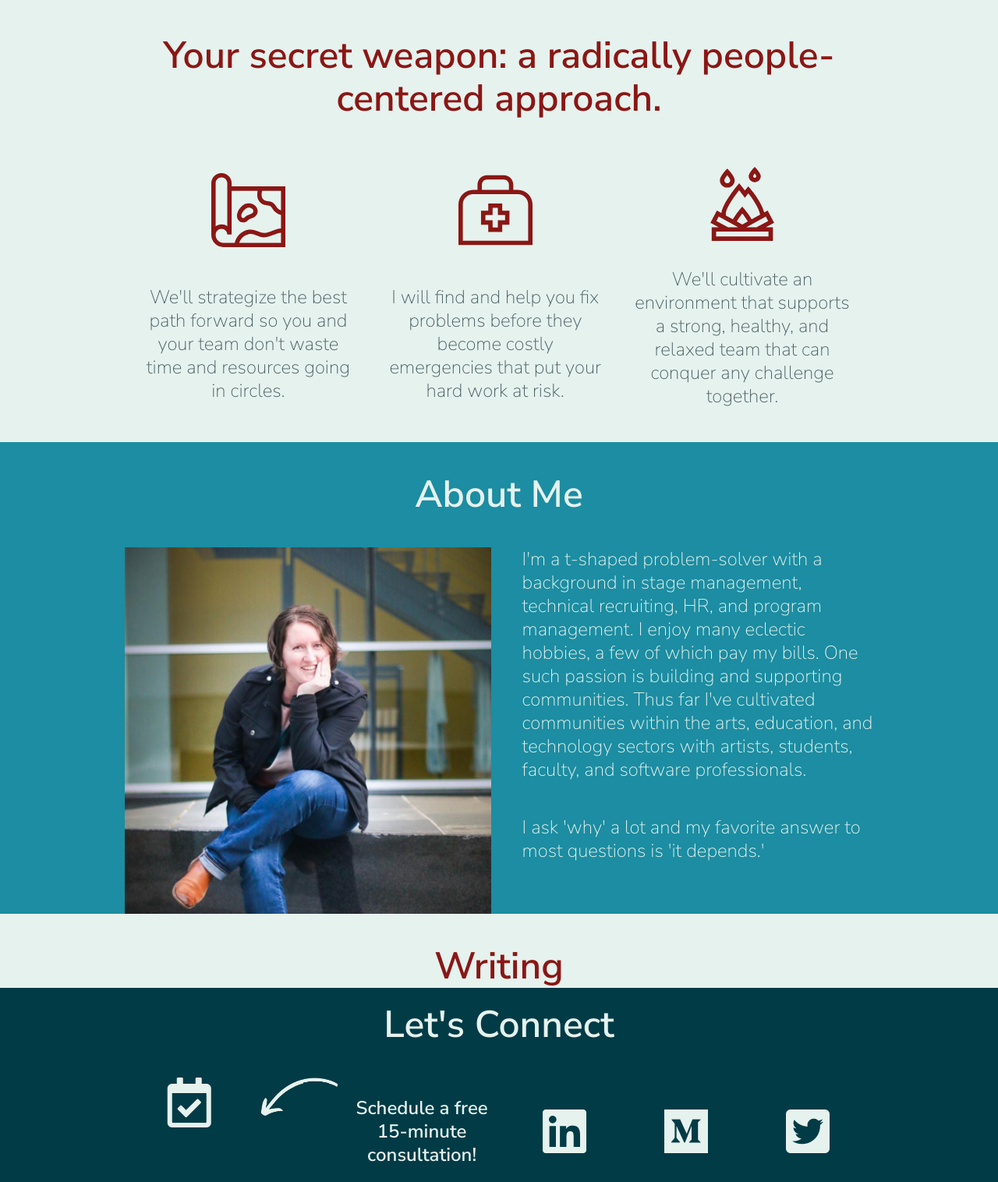
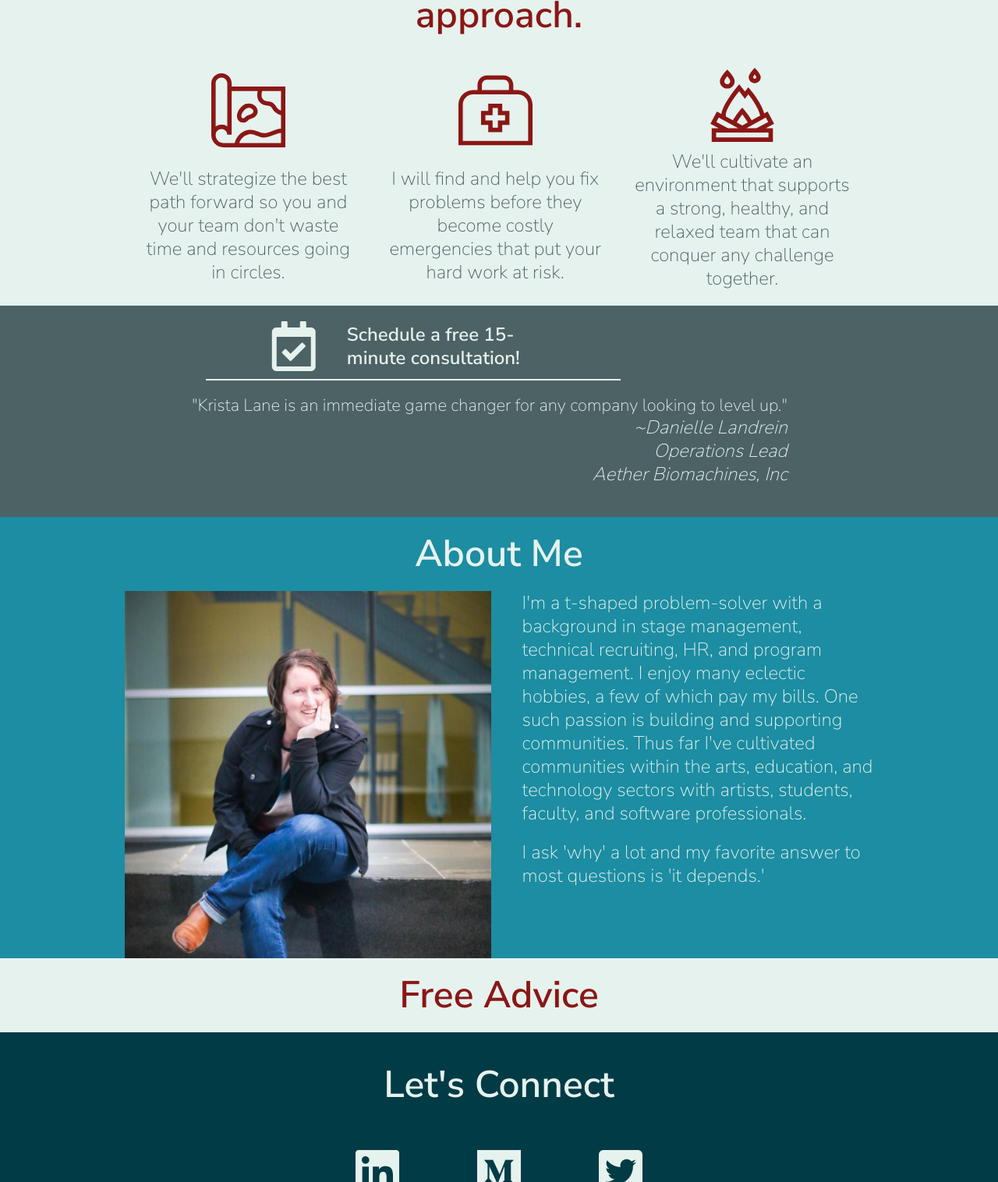
Before and after one commit to sheeshalicia/kristalane, a website built with Parcel: page site-files/index.html in a window 1280 px wide. Shown: the part 1284-2800 px from the top of the page at 78% size. Built offline with nearby package versions, Linux system fonts and the light colour scheme; a script that the page names is missing.

Commit message:
Added testimonial and CTA to site

```diff
--- a/site-files/css/main.css
+++ b/site-files/css/main.css
@@ -115,11 +115,19 @@ h2{
   font-size: 2em;
   color: #8a1715;
   text-align: center;
+  margin: 0;
+  padding: 20px 0;
+}
+
+h3{
+  font-size: 1.375em;
+  color: #4d6265;
 }
 
 p{
   font-size: 1.125em;
   line-height: 1.285;
+  margin: 0;
 }
 
 img{
@@ -155,47 +163,19 @@ footer .content-wrapper{
   margin: 20px 0;
 }
 
-footer .contact{
-  display: flex;
-  flex-flow: row wrap;
-  justify-content: space-around;
-  align-items: center;
-}
 
 footer .social-icons{
   display: flex;
   justify-content: space-between;
   flex-flow: row wrap;
-  width: 90%;
+  align-items: center;
+  width: 80%;
 }
 
 footer .social-icons i{
   color: #e6f2ee;
   font-size: 3em;
   line-height: 2em;
-}
-
-footer .calendly i{
-  color: #e6f2ee;
-  font-size: 4em;
-  padding-top: 50px;
-}
-
-footer .calendly{
-  display: flex;
-  flex-flow: row wrap;
-  justify-content: space-between;
-  align-items: flex-start;
-  width: 90%;
-}
-
-footer .calendly p{
-  width: 40%;
-  color: #e6f2ee;
-}
-
-footer .calendly img{
-  width: 100px;
 }
 
 footer h2{
@@ -250,6 +230,58 @@ padding-top: 20px;
 .services-icon-desc{
   text-align: center;
   padding-top: 20px;
+}
+
+/* ==CTA Section== */
+
+.cta{
+  display: flex;
+  flex-flow: row wrap;
+  align-items: center;
+  background-color: #4d6265;
+  padding: 20px 0 20px 0;
+}
+
+.calendly i{
+  color: #e6f2ee;
+  font-size: 4em;
+}
+
+.calendly{
+  display: flex;
+  justify-content: center;
+  flex-flow: row wrap;
+  align-items: center;
+  padding-bottom: 10px;
+  border-bottom: 2px #e6f2ee solid;
+}
+
+.calendly p{
+  width: 50%;
+  color: #e6f2ee;
+  padding-left: 40px;
+}
+
+.quote-text{
+  display: flex;
+  flex-flow: row wrap;
+  justify-content: flex-end;
+  align-items: flex-end;
+  padding-top: 20px;
+  color: #e6f2ee;
+}
+
+.quote-text h3{
+  text-align: left;
+  font-weight: normal;
+  padding: 0; margin: 0;
+  color: #e6f2ee;
+}
+
+.quote-text p{
+  text-align: right;
+  margin: 0;
+  padding-bottom: 20px;
 }
 
 /* ==About Section== */
--- a/site-files/index.html
+++ b/site-files/index.html
@@ -39,8 +39,8 @@
 <section class="services">
     <div class="content-wrapper">
       <h2> I help ordinary people build extraordinary companies. </h2>
-      <p> Your company is growing, and the pressure is on to scale at all costs. But the price is steep when mistakes can mean you lose your most important assets: the people who make your business successful. Growth doesn't have to be hard, expensive, or traumatic—-it just takes long-term planning and willingness to commit to holistic solutions. I can keep you away from the existential precipices and pitfalls of becoming a force to be reckoned with.</p>
-      <h2> Your secret weapon: a radically people-centered approach. </h2>
+      <p> Your company is growing, and the pressure is on to scale at all costs. But the price is steep when mistakes can mean you lose your most important assets: the people who make your business successful. Growth doesn't have to be hard, expensive, or traumatic—it just takes long-term planning and willingness to commit to holistic solutions. I can keep you away from the existential precipices and pitfalls of becoming a force to be reckoned with.</p>
+      <h2> The secret: a radically people-centered approach. </h2>
 
     <div class="services-list">
 
@@ -72,6 +72,17 @@
   </div><!--end content-wrapper-->
 </section><!--end services-->
 
+<section class="cta">
+  <div class="content-wrapper">
+  <div class="calendly">
+    <a href="https://calendly.com/kristalane/15min" target="_blank"><i class="far fa-calendar-check"></a></i><p><strong>Schedule a free 15-minute consultation!</strong></p>
+  </div><!--end calendly-->
+  <div class="quote-text">
+    <h3>"Krista Lane is an immediate game changer for any company looking to level up."</h3><p><i>~Danielle Landrein<br>Operations Lead<br>Aether Biomachines, Inc</i></p></h3>
+  </div><!--end quote-text-->
+</div><!--end content-wrapper-->
+</section>
+
 <section class="about">
   <div class="content-wrapper">
     <h2> About Me</h2>
@@ -87,7 +98,7 @@
 
 <section class="writing">
   <div class="content-wrapper">
-    <h2> Writing</h2>
+    <h2>Free Advice</h2>
     <div id="medium-widget">
     <script src="https://medium-widget.pixelpoint.io/widget.js"></script>
     <script>MediumWidget.Init({renderTo: '#medium-widget', params: {"resource":"https://medium.com/@kristalane","postsPerLine":1,"limit":4,"picture":"small","fields":["description","author","claps","publishAt"],"ratio":"landscape"}})</script>
@@ -98,16 +109,11 @@
 <footer>
   <div class="content-wrapper">
       <h2> Let's Connect</h2>
-    <div class="contact">
-    <div class="calendly">
-      <a href="https://calendly.com/kristalane/15min" target="_blank"><i class="far fa-calendar-check"></a></i><img src="icons/lane-curved-arrow.png" alt="arrow"><p><strong>Schedule a free 15-minute consultation!</strong></p>
-    </div><!--end calendly-->
     <div class="social-icons">
       <a href="https://www.linkedin.com/in/krista-lane/" target="_blank"><i class="fab fa-linkedin"></i></a>
       <a href="https://medium.com/@kristalane/about" target="_blank"><i class="fab fa-medium"></i></a>
       <a href="https://twitter.com/keeterooni" target="_blank"><i class="fab fa-twitter-square"></i></a>
       </div><!--end social-icons-->
-  </div><!--end contact-->
 </div><!--end content-wrapper-->
 </footer>
 
```
